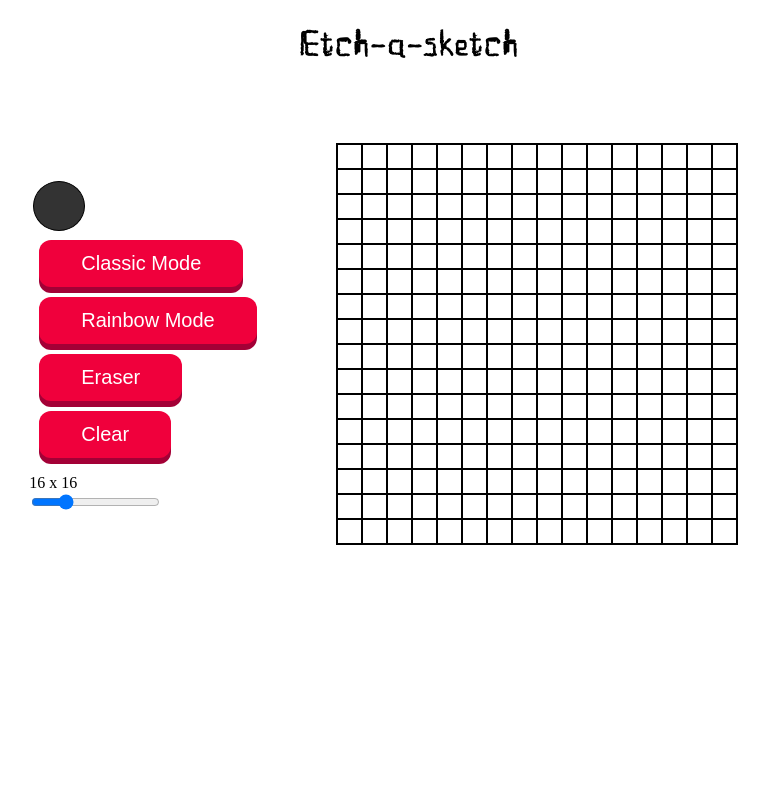
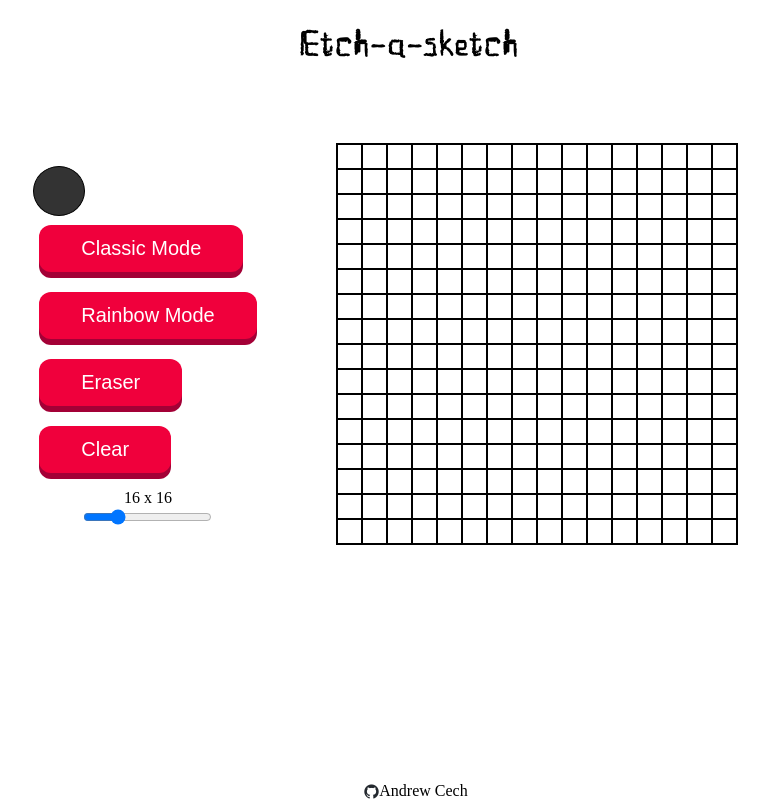
Before and after one commit to Czechthisout/Etch-a-sketch, a plain HTML site: page index.html in a window 1280 px wide. Shown: the whole page, without its empty margins (232-1001 px from the left). Drawn offline with nearby package versions, Linux system fonts and the light colour scheme.

Commit message:
Feature complete Etch-a-sketch

```diff
--- a/Etch-a-sketch.css
+++ b/Etch-a-sketch.css
@@ -20,8 +20,19 @@
     flex-wrap: wrap;
 }
 
+.slider-container {
+    margin-right: 20px;
+    display: flex;
+    flex-direction: column;
+    align-items: center;
+    width: 100%;
+}
+
 .settings{
     margin-right: 20px;
+    display: flex;
+    flex-direction: column;
+    align-items: flex-start;
 }
 
 #grid-container{
@@ -111,3 +122,26 @@
     display: flex;
     flex-direction: row;
 }
+
+#Github-logo{
+    width: 15px;
+    height: 15px;
+}
+
+a{
+    text-decoration:none;
+    color: black;
+}
+
+a:hover{
+    text-decoration: underline;
+}
+
+footer{
+    width: 100%;
+    position: fixed;
+    bottom: 0;
+    display: flex;
+    justify-content: center;
+    align-items: center;
+}
--- a/index.html
+++ b/index.html
@@ -6,7 +6,6 @@
     <meta name="viewport" content="width=device-width, initial-scale=1.0">
     <title>Document</title>
     <link rel="stylesheet" href="./Etch-a-sketch.css" type="text/css">
-
 </head>
 <body>
     <header class="header">
@@ -16,36 +15,21 @@
       <div class="settings">
         <input id="colorPallet" type="color" value="#333333" />
         <button id="BWButton" class="dynamicButton"><span class="buttonText">Classic Mode</span></button>
-
-
         <button id="rainbowButton" class="dynamicButton"><span class="buttonText">Rainbow Mode</span></button>
         <button id="eraserButton" class="dynamicButton"><span class="buttonText">Eraser</span></button>
         <button id="clearButton" class="dynamicButton"><span class="buttonText">Clear</span></button>
-        <div id="sizeValue" class="size-value">16 x 16</div>
-        <input id="slider" type="range" value="16" min="1" max="64" />
+        <div class="slider-container">
+          <div id="sizeValue" class="size-value">16 x 16</div>
+          <input id="slider" type="range" value="16" min="1" max="64" />
+        </div>
       </div>
       <div id="grid-container" class="grid">
-        <div id="grid" class="grid">
-            <!-- <div class="grid-cell"></div>
-            <div class="grid-cell"></div>
-            <div class="grid-cell"></div>
-            <div class="grid-cell"></div>
-            <div class="grid-cell"></div>
-            <div class="grid-cell"></div>
-            <div class="grid-cell"></div>
-            <div class="grid-cell"></div>
-            <div class="grid-cell"></div>
-            <div class="grid-cell"></div>
-            <div class="grid-cell"></div>
-            <div class="grid-cell"></div>
-            <div class="grid-cell"></div>
-            <div class="grid-cell"></div>
-            <div class="grid-cell"></div> -->
-        </div>
+        <div id="grid" class="grid"></div>
       </div>
     </main>
     <script src="https://unpkg.com/@popperjs/core@2"></script>
     <script src="https://unpkg.com/tippy.js@6"></script>
     <script src="./Etch-a-sketch.js"></script>
+    <footer><img id="Github-logo" src="./github-mark.png" alt="github logo"/><a href=https://github.com/CzechThisOut> Andrew Cech</a></footer>
 </body>
 </html>
```
Also changed, not shown: github-mark.png (added), 2 other files.
